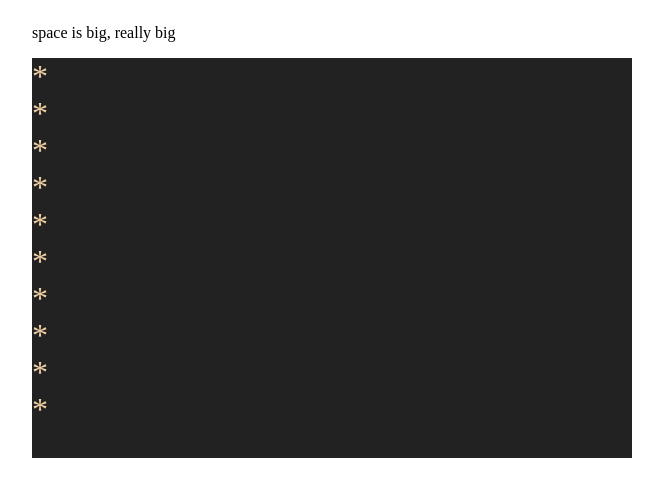
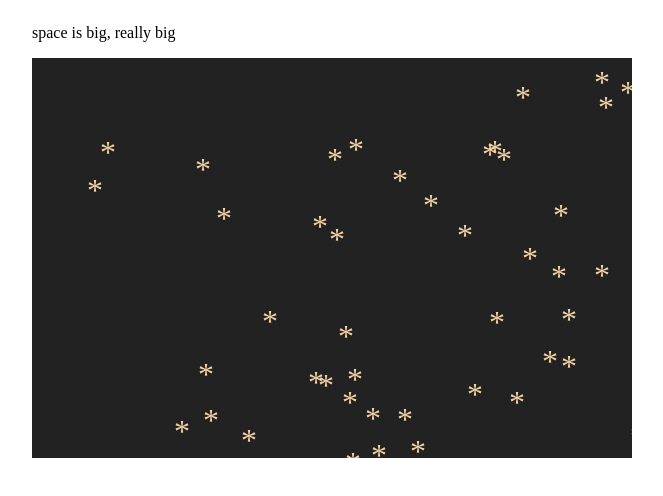
Before and after one commit to BrianMehrman/star_map, a website built with webpack: page dist/index.html in a window 1280 px wide. Shown: the whole page, without its empty margins (308-971 px from the left). Built offline with nearby package versions, Linux system fonts and the light colour scheme.

Commit message:
adds movement to stars

```diff
--- a/package.json
+++ b/package.json
@@ -28,6 +28,7 @@
     "karma-jasmine": "^3.1.1",
     "karma-jasmine-diff-reporter": "^2.0.0",
     "karma-webpack": "^4.0.2",
+    "prettier": "^2.0.5",
     "webpack": "^4.43.0",
     "webpack-cli": "^3.3.11",
     "webpack-dev-server": "^3.10.3"
--- a/src/index.js
+++ b/src/index.js
@@ -1,11 +1,32 @@
-import mapRender from "src/map_render"
+import mapRender from "src/map_render";
 import MapGenerator from "src/map_generator";
 import "./styles.css";
 
+const startLoop = (callback, interval = 200) => {
+  window.loop = setInterval(callback, interval);
+  return setInterval(callback, interval);
+};
+
+const stopLoop = () => clearInterval(window.loop);
+
 // Add stars to #space element
 (function () {
-  const gen = new MapGenerator(10, 600, 400);
-  const aMap = gen.generate();
+  const gen = new MapGenerator(100, 600, 400);
+  let aMap = gen.generate();
 
-  mapRender(aMap, "space");
-}());
+  aMap = mapRender(aMap, "space");
+
+  const increment = () => {
+    Object.keys(aMap).forEach((key) => {
+      const cell = aMap[key];
+      cell.x += cell.step || -1;
+    });
+    aMap = mapRender(aMap, "space");
+  };
+  // on timer increment stars
+  startLoop(increment);
+})();
+
+/* TODO:
+  - onces a star leave field of view queue up creation of new star to left of screen
+*/
--- a/src/map_generator.js
+++ b/src/map_generator.js
@@ -14,7 +14,6 @@ function randInt(min = 0, max = 10) {
 //     return map.forEach((cell) => cell);
 //   };
 // }
-
 
 /*
 
@@ -36,13 +35,11 @@ const MapGenerator = class {
     const x = randInt(0, this.mapWidth);
     const y = randInt(0, this.mapHeight);
 
-    const point = `${x},${y}`;
-    if (this.genMap[point] !== undefined) {
+    if (this.genMap[`${x},${y}`] !== undefined) {
       return this.nextCoordinate();
     }
-    console.log(`nextCoordinate#point: ${point}`);
 
-    return point;
+    return [x, y];
   }
 
   generate() {
@@ -50,15 +47,19 @@ const MapGenerator = class {
 
     for (let i = 0; i < this.objectCount; i += 1) {
       iterationCount += 1;
-      const point = this.nextCoordinate();
-      console.log(`point: ${point}`);
-      if (point === null) {
+      const [x, y] = this.nextCoordinate();
+      if (x === null || y == null) {
         console.error(
           "Grid is full could not find a place to put more objects"
         );
         break;
       }
-      this.genMap[point] = { size: 1 };
+      this.genMap[`${x},${y}`] = {
+        size: 1,
+        step: randInt(1, 10),
+        x,
+        y,
+      };
     }
     return this.genMap;
   }
--- a/src/map_render.js
+++ b/src/map_render.js
@@ -1,22 +1,25 @@
-
 const STAR_CLASS = "star";
-
 
 const mapRender = (map, elementId = "space") => {
   // loop through and place
   const space = document.getElementById(elementId);
-  return Object.keys(map).map((cell) => {
-    const star = document.createElement("div");
-    star.classList.add(STAR_CLASS)
-    const starIcon = document.createTextNode("*");
+  return Object.keys(map).map((key) => {
+    const cell = map[key];
+    const star = cell.star || document.createElement("div");
+    if (!cell.star) {
+      const starIcon = document.createTextNode("*");
+      star.classList.add(STAR_CLASS);
+      star.appendChild(starIcon);
+      space.appendChild(star);
+    }
 
-    star.appendChild(starIcon);
-    space.appendChild(star);
+    star.style.transform = `translate(${cell.x}px, ${cell.y}px)`;
+
     return {
       ...cell,
-      star
+      star,
     };
   });
-}
+};
 
-export default mapRender
+export default mapRender;
--- a/src/styles.css
+++ b/src/styles.css
@@ -15,8 +15,12 @@
 .star {
   color: #f1d1a5;
   font-size: 2em;
+  position: absolute;
 }
+
 #space {
+  overflow: hidden;
+  position: relative;
   background-color: #222222;
   width: 600px;
   height: 400px;
```
Also changed, not shown: 1 other file.
